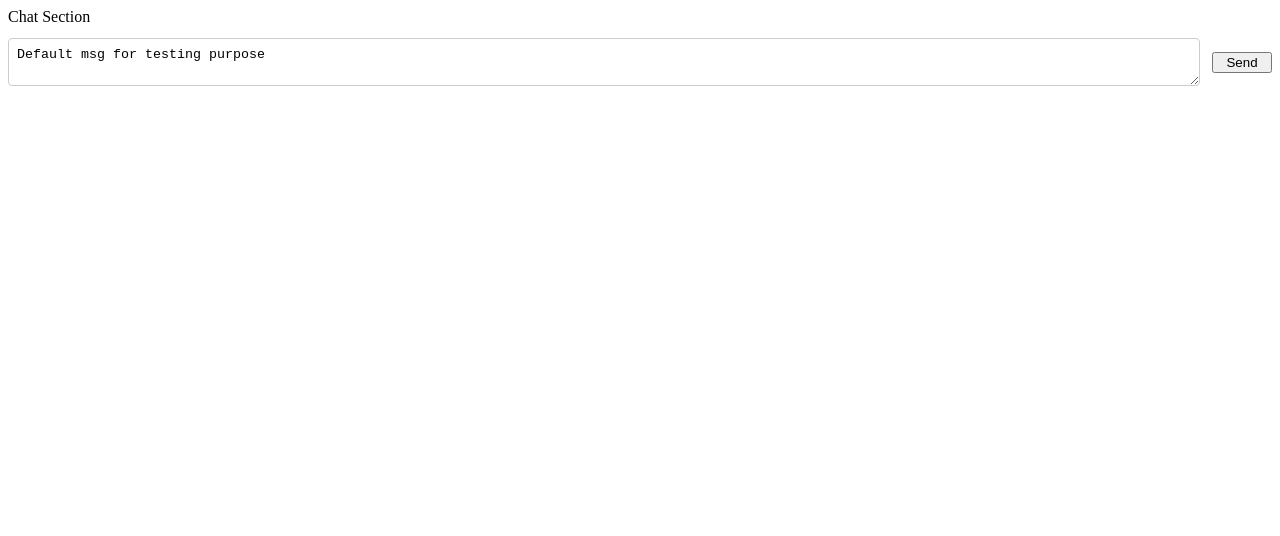
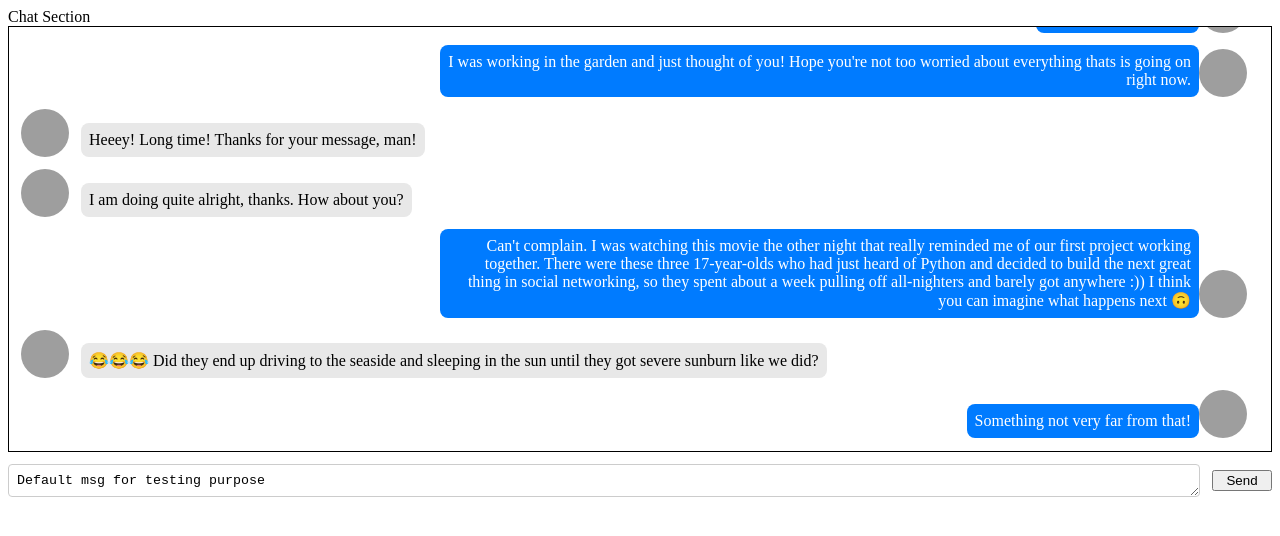
Before and after one commit to thanigaiguru/f6s, a Vue app: page /chat in a window 1280 px wide. Shown: the top 536 px of the page. Built offline with nearby package versions, Linux system fonts and the light colour scheme; grey boxes are pictures that could not be loaded.

Commit message:
ConversationArea and MessageEntry component related changes added

```diff
--- a/src/components/ComposeSection.vue
+++ b/src/components/ComposeSection.vue
@@ -5,6 +5,7 @@
         @input="adjustTextareaHeight"
         @keyup.enter="submitMessage"
         ref="messageInput"
+        rows="1"
         placeholder="Enter your message."
       ></textarea>
       <button @click="submitMessage">Send</button>
@@ -20,7 +21,7 @@ export default {
             default: ''
         }
     },
-    data(){
+    data() {
         return {
             messageText: this.value || ''
         }
@@ -36,7 +37,9 @@ export default {
 
         // Handler to emit submit event
         submitMessage() {
-            if (this.messageText.trim() === '') return;
+            if (this.messageText.trim() === '') {
+                return;
+            }
             this.$emit('submit', this.messageText);
             this.messageText = '';
             this.adjustTextareaHeight();
--- a/src/components/ConversationArea.vue
+++ b/src/components/ConversationArea.vue
@@ -1,23 +1,58 @@
 <template>
-
+    <div class="conversation-area">
+        <!-- Show the entire message List -->
+        <message-entry
+            v-for="message in messages"
+            :key="message.id"
+            :message="message"
+            :currentUser="currentUser"
+        />
+        <div ref="scrollTarget"></div>
+    </div>
 </template>
 
 <script>
+import MessageEntry from './MessageEntry.vue';
+
 export default {
-    name : 'ConversationArea',
-    components: {
-
-    },
-    data(){
-        return {
-
+    props: {
+        messages: {
+            type: Array,
+            default: () => []
+        },
+        currentUser: {
+            type: Object,
+            default: () => {}
         }
     },
-    computed: {
-
+    components: {
+        MessageEntry
+    },
+    watch: {
+        messages(newMessages) {
+            this.scrollToBottom();
+        },
+    },
+    mounted() {
+        this.scrollToBottom();
     },
     methods: {
+        scrollToBottom() {
+                // Scroll the conversation area to the bottom, if not already there
+            this.$nextTick(() => {
+                const scrollTarget = this.$refs.scrollTarget;
+                scrollTarget.scrollIntoView({ behavior: 'smooth', block: 'end' });
+            });
+        }
+    },
+  };
+</script>
 
+<style scoped>
+    .conversation-area {
+        overflow-y: auto;
+        max-height: 400px;
+        padding: 12px;
+        border: 1px solid;
     }
-}
-</script>
+</style>
--- a/src/components/MessageEntry.vue
+++ b/src/components/MessageEntry.vue
@@ -1,23 +1,60 @@
 <template>
-
+    <div class="message-entry" :class="{ 'current-user': isCurrentUser }">
+        <!-- alt for thumbnail failed case -->
+        <img class="thumbnail" :src="message.from.thumbnail" :alt="message.from.firstName" />
+        <div class="message-bubble">
+            {{ message.message }}
+        </div>
+    </div>
 </template>
 
 <script>
 export default {
-    name : 'MessageEntry',
-    components: {
-
-    },
-    data(){
-        return {
-
+    props: {
+        message: {
+            type: Object,
+            default: () => {}
+        },
+        currentUser: {
+            type: Object,
+            default: () => {}
         }
     },
+
     computed: {
+        isCurrentUser() {
+            return this.message.from.id === this.currentUser.id;
+        }
+    }
+  };
+</script>
 
-    },
-    methods: {
+<style scoped>
+    .message-entry {
+        display: flex;
+        align-items: flex-end;
+        margin-bottom: 12px;
+    }
 
+    .thumbnail {
+        width: 48px;
+        height: 48px;
+        border-radius: 50%;
+        margin-right: 12px;
     }
-}
-</script>
+    .message-bubble {
+        padding: 8px;
+        border-radius: 8px;
+        max-width: 60%;
+        word-wrap: break-word;
+        background-color: #e8e8e8;
+    }
+    .current-user {
+        flex-direction: row-reverse;
+        text-align: right;
+    }
+    .current-user .message-bubble {
+        background-color: #007bff;
+        color: white;
+    }
+  </style>
--- a/src/pages/chat/Chat.vue
+++ b/src/pages/chat/Chat.vue
@@ -1,6 +1,10 @@
 <template>
     <div>
         <div>Chat Section</div>
+        <conversation-area
+            :messages="messages"
+            :currentUser="currentUserObj"
+        ></conversation-area>
         <compose-section v-model="message" @submit="sendReply" />
     </div>
 </template>
@@ -8,17 +12,23 @@
 <script>
 
 import ComposeSection from "../../components/ComposeSection.vue";
+import ConversationArea from "../../components/ConversationArea.vue";
+import { currentUser, conversation } from "../../util/constant.js";
+
+let currentUserObj = JSON.parse(currentUser);
+let conversationArr = JSON.parse(conversation);
 
 export default {
     name : 'Chat',
     components: {
+        ConversationArea,
         ComposeSection
     },
     data(){
         return {
             message: "Default msg for testing purpose",
-            messageList: "",
-
+            messages: conversationArr,
+            currentUserObj: currentUserObj
         }
     },
     computed: {
@@ -29,9 +39,6 @@ export default {
             // Logic for adding msg to bottom of the compose section
 
 
-            // Scroll the conversation area to the bottom, if not already there
-
-
             // Compose section shoulde be cleared
             this.message = "";
         }
--- /dev/null
+++ b/src/util/constant.js
@@ -0,0 +1,65 @@
+const bob = {
+    id: 23,
+    firstName: 'Bob',
+    lastName: 'Greatlance',
+    thumbnail: 'https://images.generated.photos/c_mH5kvsgrsGhrN5GhQIIRdIIvoHP6G2ujkTs4c8XFM/rs:fit:512:512/Z3M6Ly9nZW5lcmF0/ZWQtcGhvdG9zL3Yz/XzAxMTk5OTguanBn.jpg',
+};
+
+const jack = {
+    id: 48,
+    fistName: 'Jack',
+    lastName: 'Dowager',
+    thumbnail: 'https://images.generated.photos/g232OgTeDpORCR483-Ko3acnrLoePZIbyMDabR64x2U/rs:fit:512:512/Z3M6Ly9nZW5lcmF0/ZWQtcGhvdG9zL3Yz/XzA3MDgyODAuanBn.jpg',
+};
+
+const messages = [
+    {
+        id: 1,
+        from: bob,
+        message: 'Hey bro, how\'s things?',
+        date: '2020-04-07 10:03:23',
+    },
+    {
+        id: 2,
+        from: bob,
+        message: `I was working in the garden and just thought of you!
+Hope you're not too worried about everything thats is going on right now.`,
+        date: '2020-04-07 10:03:45',
+    },
+    {
+        id: 3,
+        from: jack,
+        message: 'Heeey! Long time! Thanks for your message, man!',
+        date: '2020-04-07 10:06:15',
+    },
+    {
+        id: 4,
+        from: jack,
+        message: 'I am doing quite alright, thanks. How about you?',
+        date: '2020-04-07 10:06:24',
+    },
+    {
+        id: 5,
+        from: bob,
+        message: `Can't complain.
+I was watching this movie the other night that really reminded me of our first project working together.
+There were these three 17-year-olds who had just heard of Python and decided to build the next great thing in social networking, so they spent about a week pulling off all-nighters and barely got anywhere :))
+I think you can imagine what happens next 🙃`,
+        date: '2020-04-07 10:07:01',
+    },
+    {
+        id: 6,
+        from: jack,
+        message: '😂😂😂 Did they end up driving to the seaside and sleeping in the sun until they got severe sunburn like we did?',
+        date: '2020-04-07 10:08:55',
+    },
+    {
+        id: 7,
+        from: bob,
+        message: `Something not very far from that!`,
+        date: '2020-04-07 10:03:45',
+    },
+];
+
+export const currentUser = JSON.stringify(bob);
+export const conversation = JSON.stringify(messages)
```
